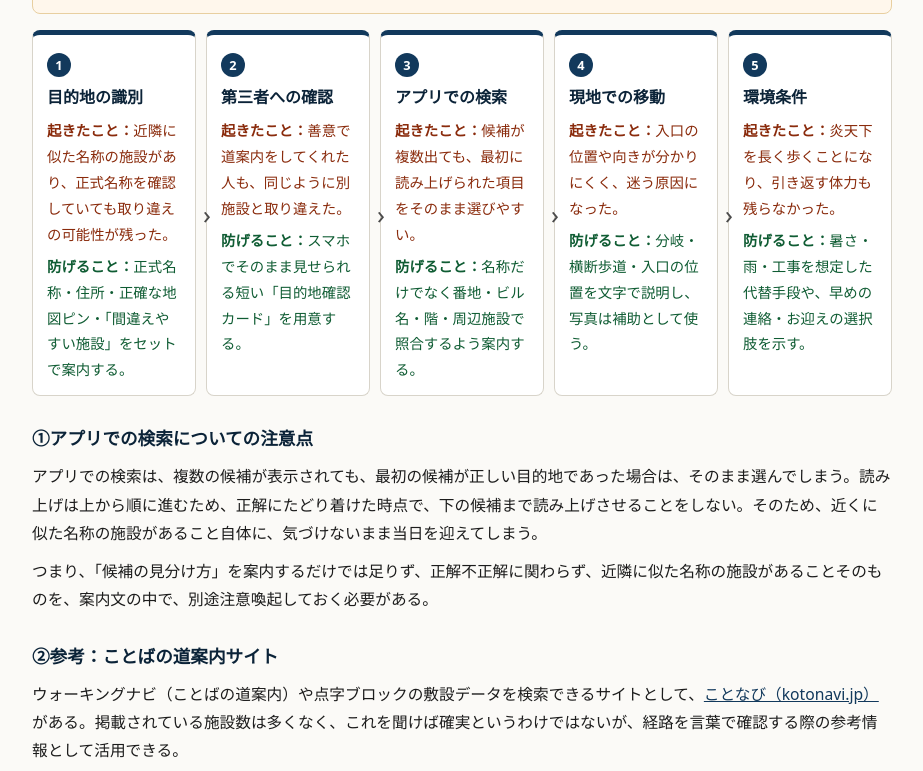
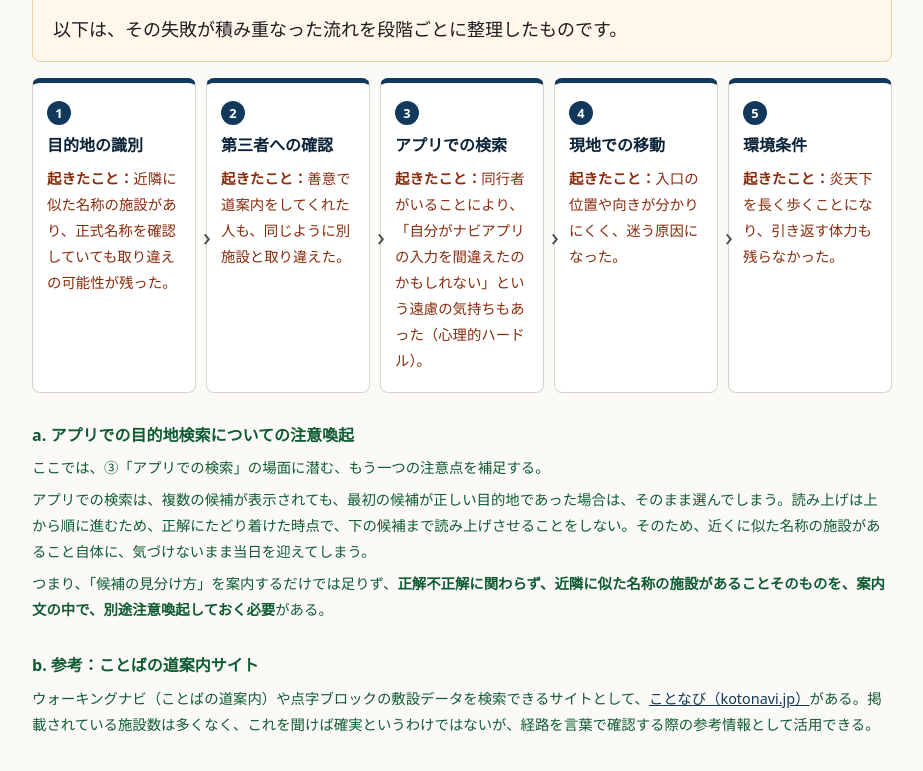
Before and after one commit to calico-blanket/Transportation-Accessibility, a plain HTML site: page detail/index.html in a window 1280 px wide. Shown: the part 1664-2435 px from the top of the page, without its empty margins (178-1101 px from the left). Drawn offline with Linux system fonts and the light colour scheme.

Commit message:
Update annotations and improve accessibility notes
整理すると：

③のタイトルは「アプリでの検索」のまま変更しない（さきほど心理的ハードルへの変更を提案しましたが、撤回します）
①「アプリでの目的地検索についての注意喚起」は、③の内容（同行者への遠慮という心理的ハードル）を受けて、"③の場面自体に潜む別のリスク（操作・システム面の注意点）"を補足する注釈、という位置づけにする
②「参考：ことばの道案内サイト」は、アプリ検索そのものというより経路案内全般の参考情報なので、③の注釈というより独立した情報として残す（無理に③に結び付けない）

①の直前に、③との関係を明示する一文を追加します。

フォントサイズ：見出しは③のカードのh3と同じ1rem、本文はカードの文章と同じ0.9remに統一
色：カードの「防げること」で使っていた緑（
#0f5c33）を、見出し・本文の両方に適用し、注釈であることが視覚的にわかるようにした
番号表記：①②→a. b.に変更（目次も同様）

```diff
--- a/detail/index.html
+++ b/detail/index.html
@@ -63,6 +63,8 @@
   .flow-step .fail{font-size:0.9rem;color:#8a2b0c;margin:0 0 6px;}
   .flow-step .fix{font-size:0.9rem;color:#0f5c33;margin:0;}
   .flow-step .fail::before{content:"起きたこと：";font-weight:700;}
+  .annotation-title{font-size:1rem;font-weight:700;color:#0f5c33;margin:28px 0 6px;}
+  .annotation-body{font-size:0.9rem;color:#0f5c33;margin:0 0 6px;}
   .flow-step .fix::before{content:"防げること：";font-weight:700;}
   @media (min-width:700px){
     .flow-wrap{flex-wrap:nowrap;}
@@ -172,8 +174,8 @@
     <li><a href="#common">1. 共通する考え方</a></li>
     <li><a href="#case">2. きっかけとなった出来事</a>
       <ol>
-        <li><a href="#app-search-note">① アプリでの検索についての注意点</a></li>
-        <li><a href="#kotonavi-ref">② 参考：ことばの道案内サイト</a></li>
+        <li><a href="#app-search-note">a. アプリでの目的地検索についての注意喚起</a></li>
+        <li><a href="#kotonavi-ref">b. 参考：ことばの道案内サイト</a></li>
       </ol>
     </li>
     <li><a href="#theme1">3. なぜ「駅から会場に着ける」だけでは足りないのか</a>
@@ -202,6 +204,7 @@
     <div class="intro-box">
       <p>「正しい目的地にたどり着けるか」という<strong>地理アクセシビリティ</strong>と、「案内情報が本人に届く形になっているか」という<strong>情報アクセシビリティ</strong>を中心に、Copilot・ChatGPT・Claude・Geminiの4者の生成AIに検討してもらった内容を、項目ごとに整理しています。</p>
     </div>
+    <h3 class="subsection-title" style="margin-top:20px;">本文を通じて繰り返し出てくる視点（先に全体像を確認する）</h3>
     <div class="common-list" style="margin-top:14px;">
       <ul>
         <li>駅から会場まで「移動できるか」（交通アクセシビリティ）と、似た名称・似た外見の施設の中から「正しい目的地を選べるか」（地理アクセシビリティ）は別の課題であり、どちらも重要。</li>
@@ -224,44 +227,42 @@
         <span class="num">1</span>
         <h3>目的地の識別</h3>
         <p class="fail">近隣に似た名称の施設があり、正式名称を確認していても取り違えの可能性が残った。</p>
-        <p class="fix">正式名称・住所・正確な地図ピン・「間違えやすい施設」をセットで案内する。</p>
       </div>
       <div class="flow-step">
         <span class="num">2</span>
         <h3>第三者への確認</h3>
         <p class="fail">善意で道案内をしてくれた人も、同じように別施設と取り違えた。</p>
-        <p class="fix">スマホでそのまま見せられる短い「目的地確認カード」を用意する。</p>
       </div>
       <div class="flow-step">
         <span class="num">3</span>
         <h3>アプリでの検索</h3>
-        <p class="fail">候補が複数出ても、最初に読み上げられた項目をそのまま選びやすい。</p>
-        <p class="fix">名称だけでなく番地・ビル名・階・周辺施設で照合するよう案内する。</p>
+        <p class="fail">同行者がいることにより、「自分がナビアプリの入力を間違えたのかもしれない」という遠慮の気持ちもあった（心理的ハードル）。</p>
       </div>
       <div class="flow-step">
         <span class="num">4</span>
         <h3>現地での移動</h3>
         <p class="fail">入口の位置や向きが分かりにくく、迷う原因になった。</p>
-        <p class="fix">分岐・横断歩道・入口の位置を文字で説明し、写真は補助として使う。</p>
       </div>
       <div class="flow-step">
         <span class="num">5</span>
         <h3>環境条件</h3>
         <p class="fail">炎天下を長く歩くことになり、引き返す体力も残らなかった。</p>
-        <p class="fix">暑さ・雨・工事を想定した代替手段や、早めの連絡・お迎えの選択肢を示す。</p>
       </div>
     </div>
 
-    <h3 id="app-search-note" class="subsection-title">①アプリでの検索についての注意点</h3>
-    <p style="margin:0 0 10px;font-size:0.98rem;color:var(--text);">
+    <h3 id="app-search-note" class="annotation-title">a. アプリでの目的地検索についての注意喚起</h3>
+    <p class="annotation-body">
+      ここでは、③「アプリでの検索」の場面に潜む、もう一つの注意点を補足する。
+    </p>
+    <p class="annotation-body">
       アプリでの検索は、複数の候補が表示されても、最初の候補が正しい目的地であった場合は、そのまま選んでしまう。読み上げは上から順に進むため、正解にたどり着けた時点で、下の候補まで読み上げさせることをしない。そのため、近くに似た名称の施設があること自体に、気づけないまま当日を迎えてしまう。
     </p>
-    <p style="margin:0;font-size:0.98rem;color:var(--text);">
-      つまり、「候補の見分け方」を案内するだけでは足りず、正解不正解に関わらず、近隣に似た名称の施設があることそのものを、案内文の中で、別途注意喚起しておく必要がある。
+    <p class="annotation-body" style="margin-bottom:0;">
+      つまり、「候補の見分け方」を案内するだけでは足りず、<strong>正解不正解に関わらず、近隣に似た名称の施設があることそのものを、案内文の中で、別途注意喚起しておく必要</strong>がある。
     </p>
 
-    <h3 id="kotonavi-ref" class="subsection-title">②参考：ことばの道案内サイト</h3>
-    <p style="margin:0;font-size:0.98rem;color:var(--text);">
+    <h3 id="kotonavi-ref" class="annotation-title">b. 参考：ことばの道案内サイト</h3>
+    <p class="annotation-body" style="margin-bottom:0;">
       ウォーキングナビ（ことばの道案内）や点字ブロックの敷設データを検索できるサイトとして、<a href="https://www.kotonavi.jp" target="_blank" rel="noopener noreferrer" aria-label="ことなび（外部サイト、新しいタブで開きます）">ことなび（kotonavi.jp）</a>がある。掲載されている施設数は多くなく、これを聞けば確実というわけではないが、経路を言葉で確認する際の参考情報として活用できる。
     </p>
   </section>
```
